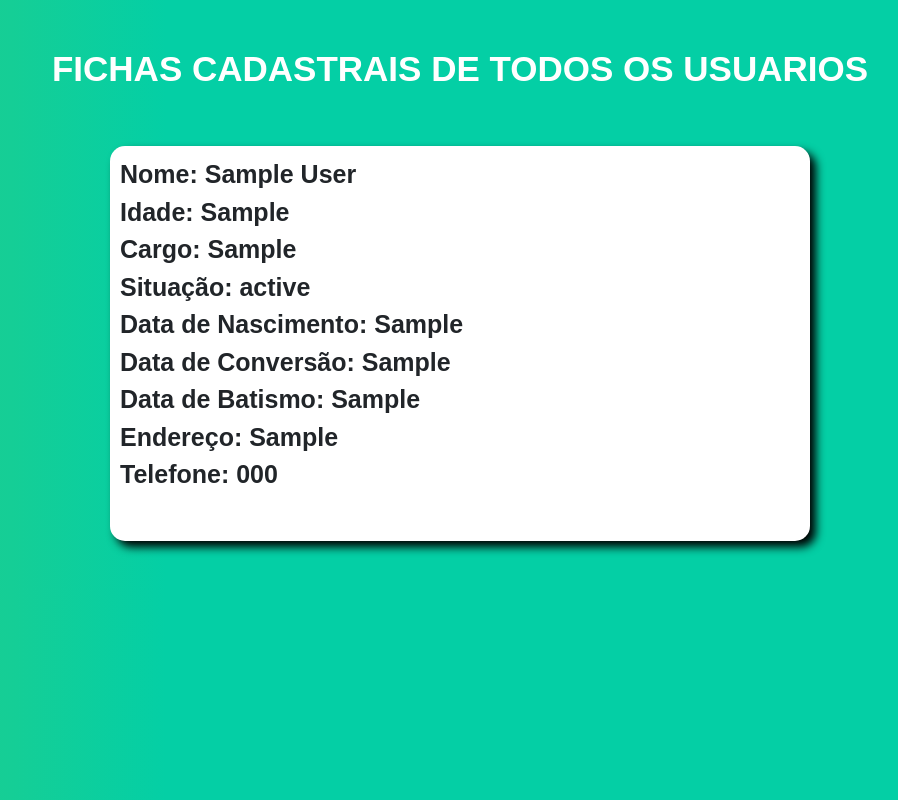
After one commit to spinho010/heroku, a Django app: page /fichas/ in a window 1280 px wide. The commit adds this page. Shown: the whole page, without its empty margins (180-1078 px from the left). Run offline with Django 3.2, Linux system fonts and the light colour scheme; a user stored in the database is signed in; tables that the repository leaves empty hold one stand-in row (values such as "Sample post"); some libraries are stand-ins or nearby versions.

Commit message:
ADICIONANDO NOVO RECURSO DE

```diff
--- a/ibbms1/urls.py
+++ b/ibbms1/urls.py
@@ -16,7 +16,7 @@ Including another URLconf
 from django.contrib import admin
 from django.urls import path, include
 from users import views
-from users.views import Addizimo, Eddizimo, perfil, addAta, eddAta, pdf_dizimo, atualizar, submit_dados, Ver_Dados, Editar_Dados, login_requirido, sobre, patri
+from users.views import Addizimo, Eddizimo, perfil, addAta, eddAta, pdf_dizimo, atualizar, submit_dados, Ver_Dados, Editar_Dados, login_requirido, sobre, patri, fichas
 
 urlpatterns = [
     path('admin/', admin.site.urls),
@@ -33,5 +33,6 @@ urlpatterns = [
     path("atas/", eddAta.as_view(), name='ver_relatorios'),
     path("pdf/", pdf_dizimo.as_view(), name='boot_relatorio'),
     path('atualizacoes/', atualizar.as_view(), name='atualizar'),
-    path('requerid/', views.login_requirido, name='burlar_login')
+    path('requerid/', views.login_requirido, name='burlar_login'),
+    path('fichas/', fichas.as_view(), name='fichas')
 ]
--- /dev/null
+++ b/templates/fichas.html
@@ -0,0 +1,61 @@
+<!DOCTYPE html>
+{% load static %}
+<html lang="pt-br">
+<head>
+    <meta charset="UTF-8">
+    <meta http-equiv="X-UA-Compatible" content="IE=edge">
+    <meta name="viewport" content="width=device-width, initial-scale=1.0">
+    <link rel="stylesheet" href="https://stackpath.bootstrapcdn.com/bootstrap/4.5.2/css/bootstrap.min.css" integrity="sha384-JcKb8q3iqJ61gNV9KGb8thSsNjpSL0n8PARn9HuZOnIxN0hoP+VmmDGMN5t9UJ0Z" crossorigin="anonymous">
+    <link rel="shortcut icon" href="{% static 'favicon.ico' %}" type="image/x-icon">
+    <title>Fichas</title>
+    <style>
+        body{
+        background: rgb(94,204,85);
+        background: linear-gradient(90deg, rgba(94,204,85,1) 0%, rgba(31,206,141,1) 0%, rgba(21,206,150,1) 15%, rgba(4,207,165,1) 27%);
+        }
+        main {
+        background-color: white;
+        width: 700px;
+        heigth: 600px;
+        margin: auto;
+        padding: 10px;
+        box-shadow: 6px 6px 10px black;
+        font-family: Arial, Helvetica, sans-serif;
+        font-size: 25px;
+        border-radius: 15px;
+        font-weight: bold;
+        }
+        h1{
+            font-family: Arial, Helvetica, sans-serif;
+            font-size: 35px;
+            border-radius: 15px;
+            font-weight: bold;
+            color: white;
+            text-align: center;
+        }
+    </style>
+</head>
+<body>
+    <br><br>
+    <h1>FICHAS CADASTRAIS DE TODOS OS USUARIOS</h1>
+
+    <br><br>
+    {% for iuser in object_list %}
+        <main>
+            Nome: {{ iuser.names }} <br>
+            Idade: {{ iuser.idadi }} <br>
+            Cargo: {{ iuser.ocupacao }} <br>
+            Situação: {{ iuser.estado }} <br>
+            Data de Nascimento: {{ iuser.aniversario }} <br>
+            Data de Conversão: {{ iuser.convert }} <br>
+            Data de Batismo: {{ iuser.banho }} <br>
+            Endereço: {{ iuser.casa }} <br>
+            Telefone: {{ iuser.tel }} <br><br>
+        </main>
+        <br><br>
+    {% endfor %}
+
+
+
+</body>
+</html>
--- a/templates/perfil.html
+++ b/templates/perfil.html
@@ -124,6 +124,8 @@
 
         {% if user.groups.all.0.name == 'DESENVOLVEDOR' %}
             <h5>Nivel de Permissão: DESENVOLVEDOR</h5><br>
+            <a href="/fichas" class="btn btn-success" style="font-family: Arial, Helvetica, sans-serif;">Fichas</a>
+            <a href="/pdf" class="btn btn-danger" style="font-family: Arial, Helvetica, sans-serif;" target="_blank">Gerar Relatorio</a>
             <a href="/dizimo" class="btn btn-success" style="font-family: Arial, Helvetica, sans-serif;">Gerenciar Entradas</a>
             <a href="/relatorios" class="btn btn-primary" style="font-family: Arial, Helvetica, sans-serif;">Adicionar Relatorios</a>
             <a href="/admin" class="btn btn-danger" style="font-family: Arial, Helvetica, sans-serif;">Administração</a>
@@ -134,6 +136,7 @@
 
         {% if user.groups.all.0.name == 'DIREITORIA' %}
         <h5>Nivel de Permissão: DIREITORIA</h5><br>
+            <a href="/fichas" class="btn btn-success" style="font-family: Arial, Helvetica, sans-serif;">Fichas</a>
             <a href="/dizimo" class="btn btn-success" style="font-family: Arial, Helvetica, sans-serif;">Gerenciar Entradas</a>
             <a href="/relatorios" class="btn btn-primary" style="font-family: Arial, Helvetica, sans-serif;">Adicionar Relatorios</a>
             <a href="/admin" class="btn btn-danger" style="font-family: Arial, Helvetica, sans-serif;">Administração</a>
--- a/users/views.py
+++ b/users/views.py
@@ -112,3 +112,8 @@ class atualizar(LoginRequiredMixin, ListView):
 
 def login_requirido(request):
     return render(request, 'requerid.html')
+
+class fichas(LoginRequiredMixin, ListView):
+    login_url = reverse_lazy('burlar_login')
+    model = iuser
+    template_name = 'fichas.html'
```
